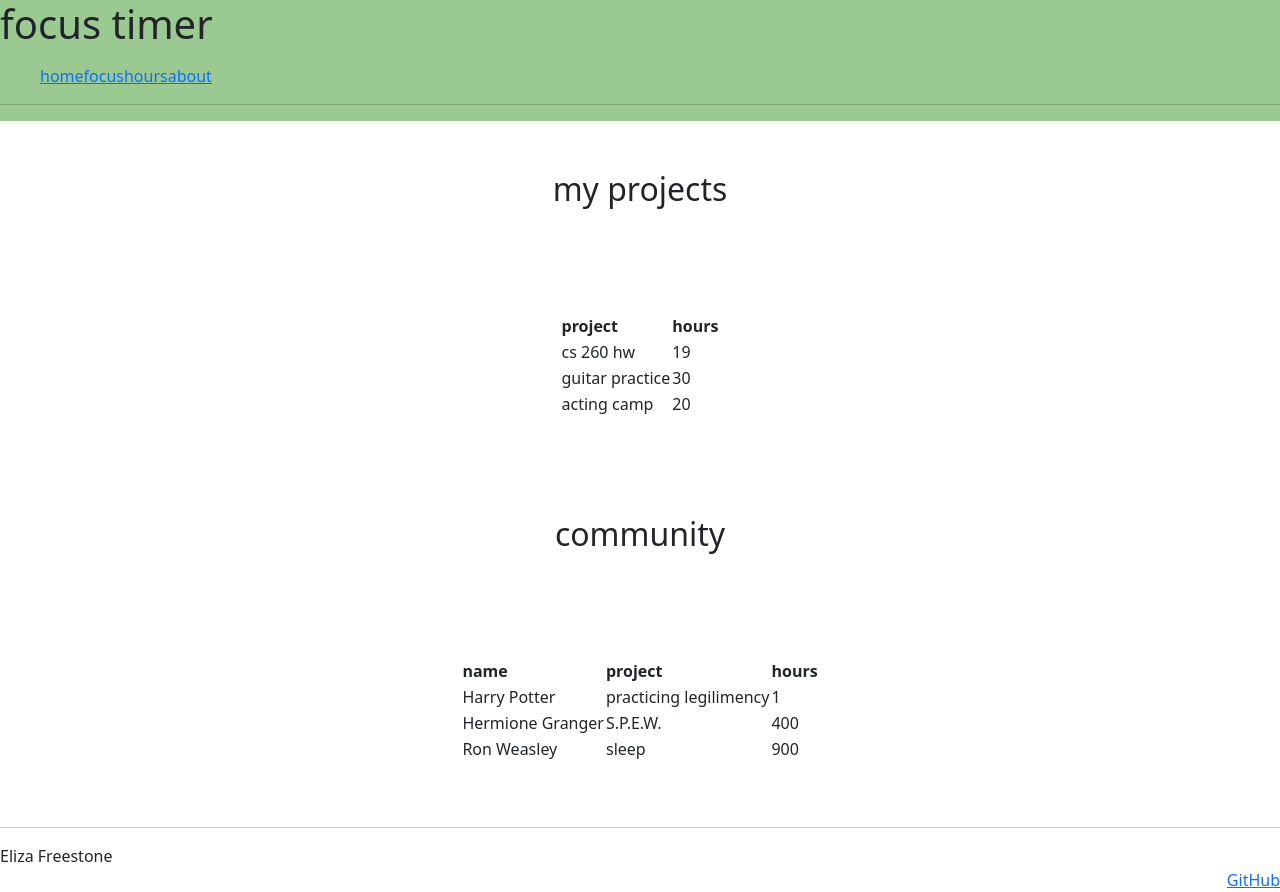
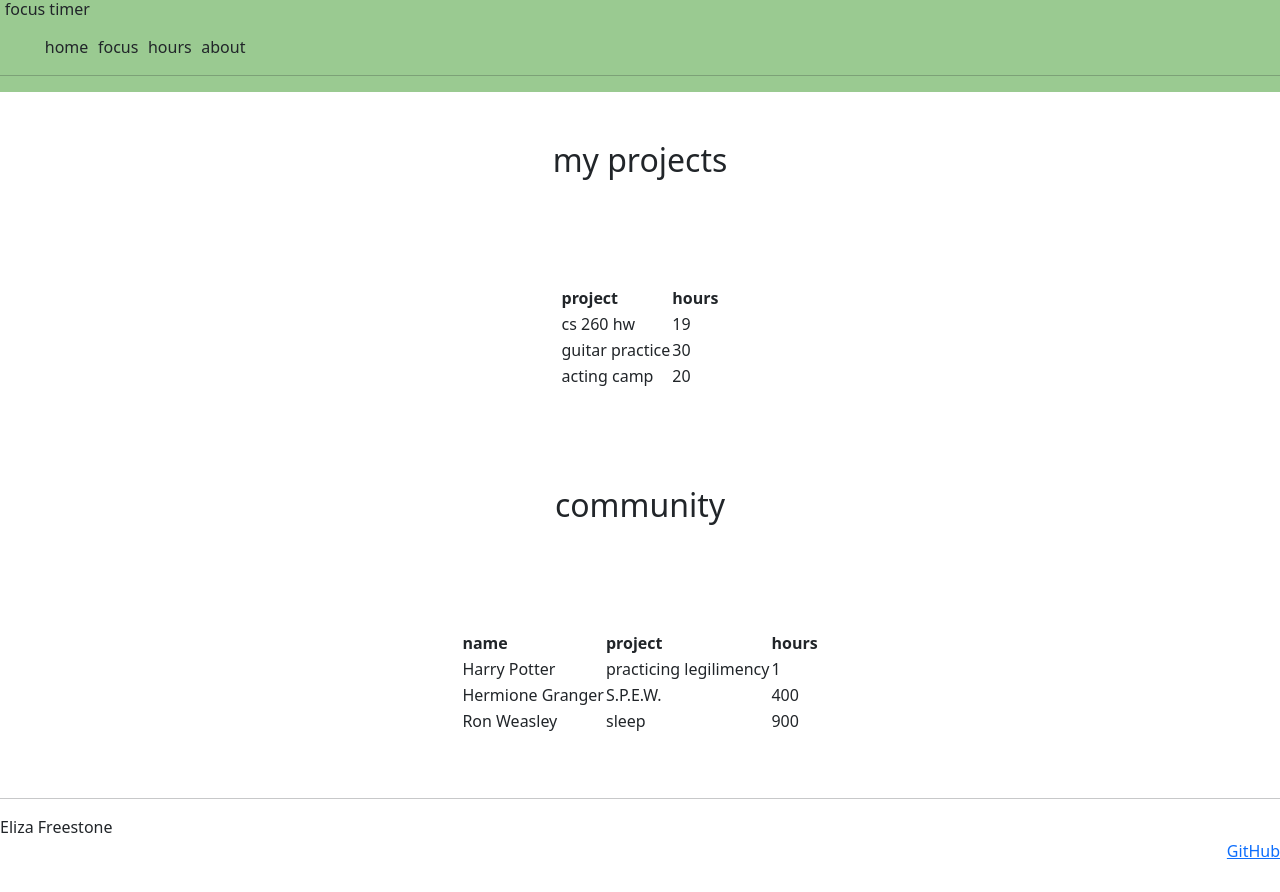
Before and after one commit to Eliza-Surpriza/startup, a plain HTML site: page hours.html in a window 1280 px wide. After the commit the page ends 863 px from the top, so only its background shows below. Drawn offline with nearby package versions, Linux system fonts and the light colour scheme.

Commit message:
css update

```diff
--- a/hours.html
+++ b/hours.html
@@ -17,16 +17,25 @@
   <body>
     <!-- Use header, main, and footer elements to give semantic structure -->
     <header>
-      <h1>focus timer</h1>
+      <nav>
+      <h1 class="navbar-brand">focus timer</h1>
 
       <!-- Navigation elements -->
-      <nav>
+
         <!-- Menu is a semantic alternative to <ul> that represents an interaction -->
         <menu>
-          <li><a href="index.html">home</a></li>
-          <li><a href="focus.html">focus</a></li>
-          <li><a href="hours.html">hours</a></li>
-          <li><a href="about.html">about</a></li>
+          <li class="nav-item">
+            <a class="nav-link active" href="index.html">home</a>
+          </li>
+          <li class="nav-item">
+            <a class="nav-link" href="focus.html">focus</a>
+          </li>
+          <li class="nav-item">
+            <a class="nav-link" href="hours.html">hours</a>
+          </li>
+          <li class="nav-item">
+            <a class="nav-link" href="about.html">about</a>
+          </li>
         </menu>
       </nav>
 
--- a/main.css
+++ b/main.css
@@ -1,8 +1,9 @@
+
+
 body {
     display: flex;
     flex-direction: column;
     min-width: 375px;
-    background-color: #9aca91;
   }
 
   header {
@@ -19,6 +20,12 @@ body {
     justify-content: space-around;
   }
 
+  section {
+    background: #eeeeee;
+    padding: 0.25em;
+    margin-bottom: 0.5em;
+  }
+
   footer {
     flex: 0 30px;
   }
@@ -33,7 +40,6 @@ body {
 
   .navbar-brand {
     padding-left: 0.3em;
-    border-bottom: solid rgb(182, 182, 182) thin;
   }
 
   menu .nav-item {
```
Also changed, not shown: index.html (+1 -1 lines).
